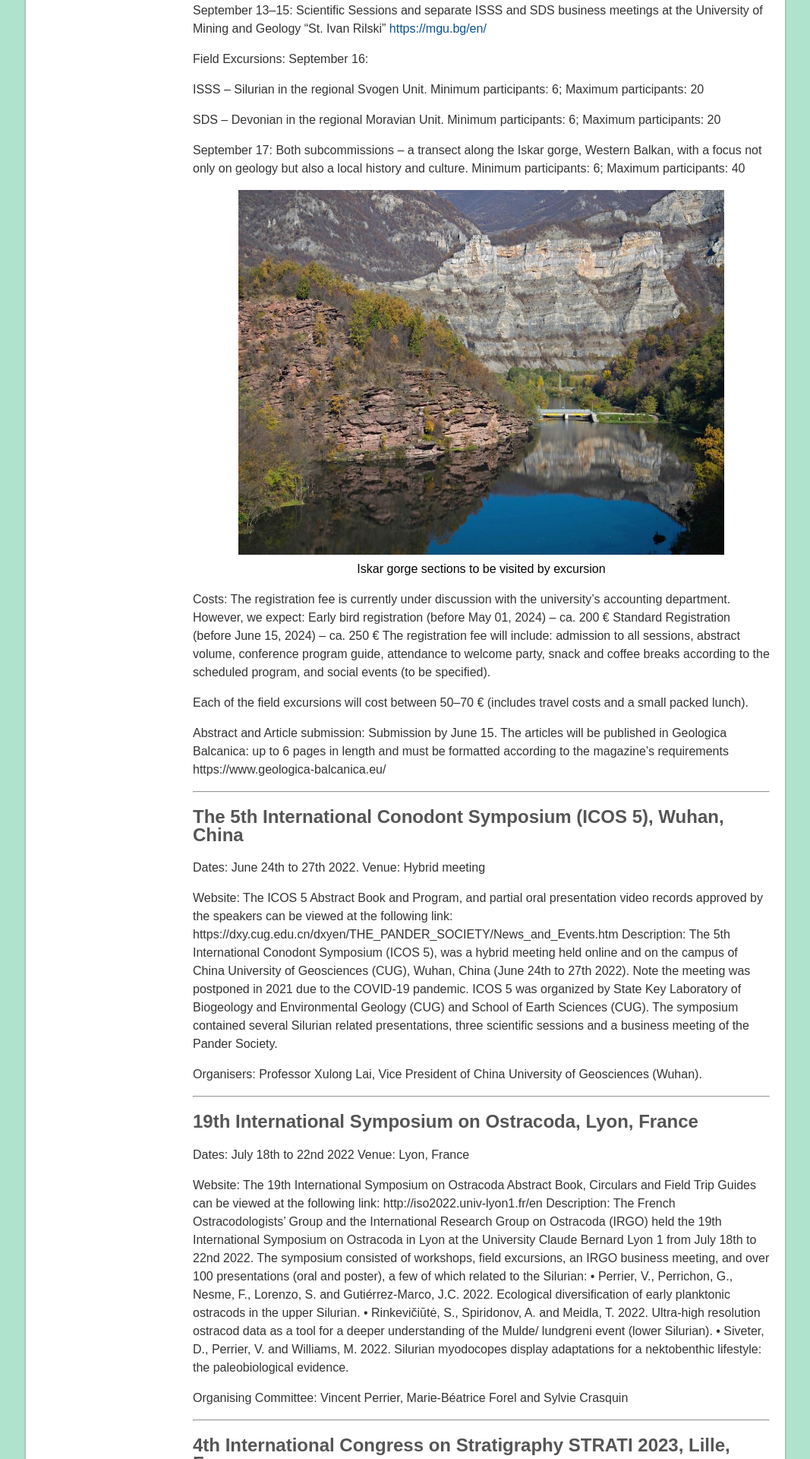
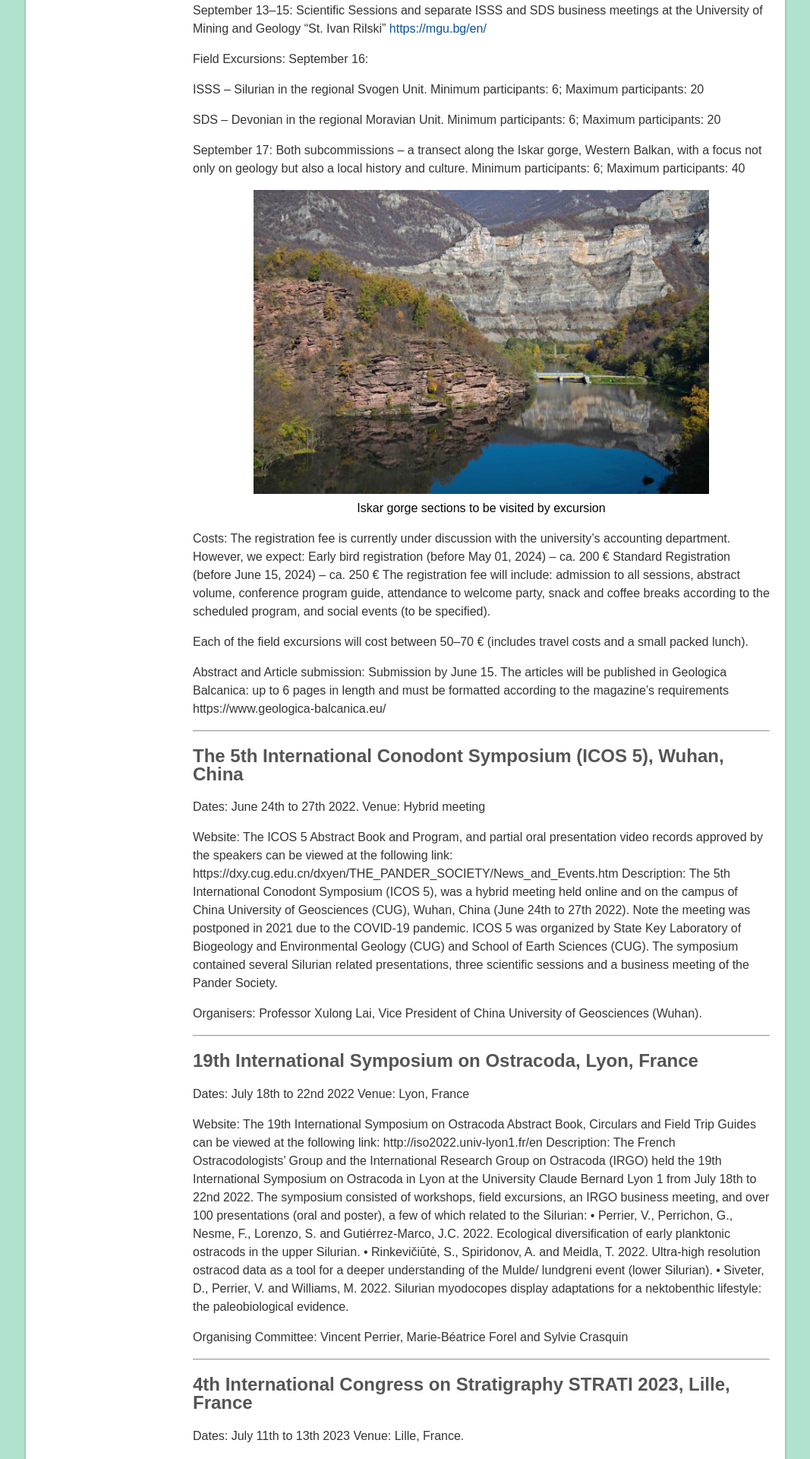
Before and after one commit to i-c-stratigraphy/subcommission-silurian, a Jekyll site: the page built from pages/meetings.md, in a window 1280 px wide. Shown: the part 899-2819 px from the top of the page at 76% size, without its empty margins (106-1173 px from the left). Built offline with Jekyll 4.4.1, drawn with Linux system fonts in a browser that asks for light colours.

Commit message:
Update meetings.md

```diff
--- a/pages/meetings.md
+++ b/pages/meetings.md
@@ -44,7 +44,7 @@ September 17:
 Both subcommissions – a transect along the Iskar gorge, Western Balkan, with a focus not only on geology but also a local history and culture.
 Minimum participants: 6; Maximum participants: 40
 
-<div align=center> <img src="images/conference Sofia.jpg" width="640" height="480"></div>
+<div align=center> <img src="images/conference Sofia.jpg" width="600" height="400"></div>
 <div align=center> Iskar gorge sections to be visited by excursion </div>
 
 
```
